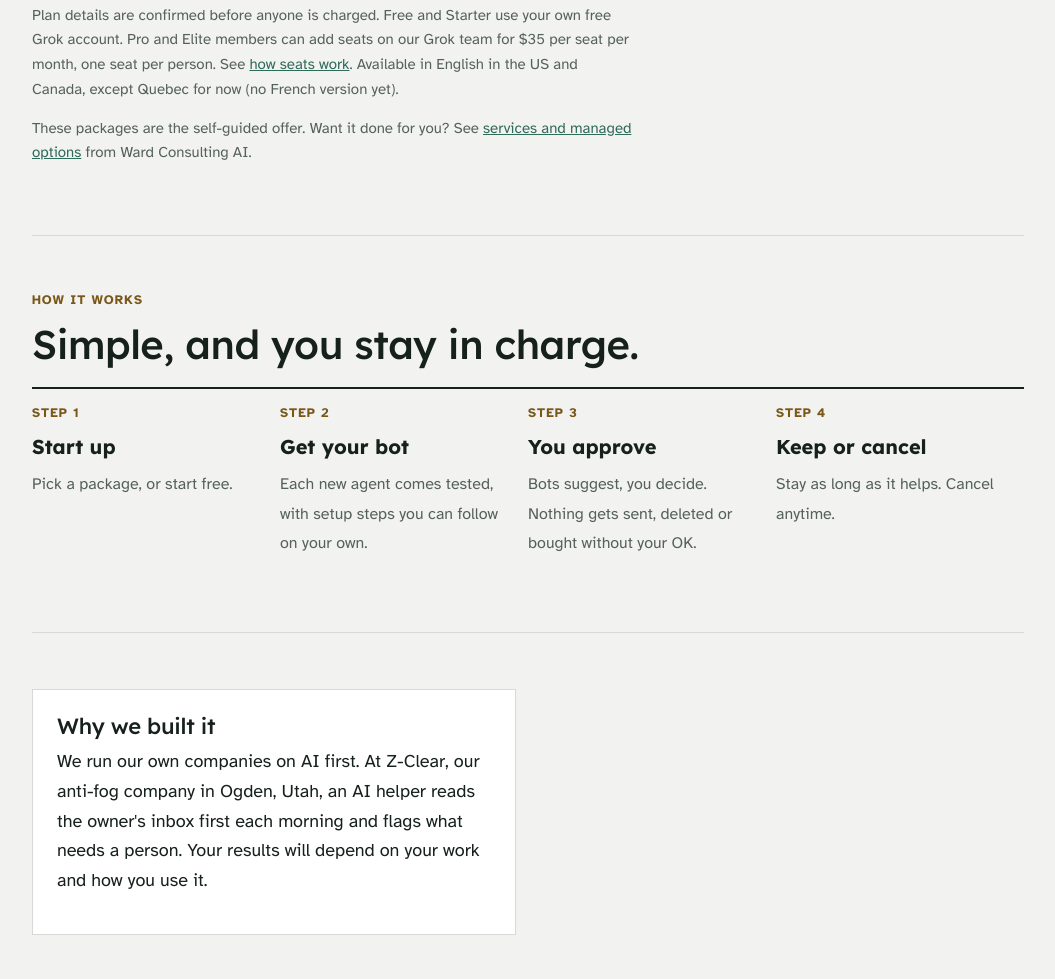
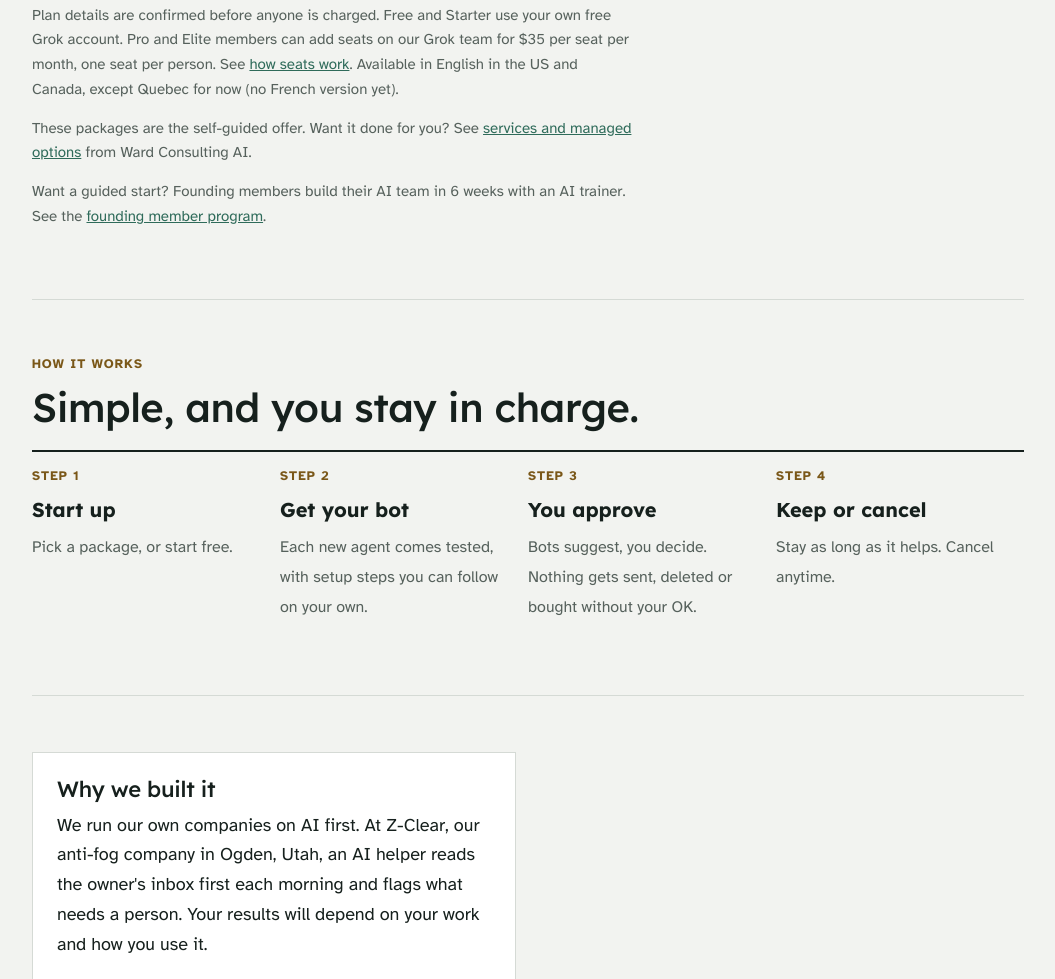
Before and after one commit to Zclear2327/grow-with-ai, a plain HTML site: page packages/index.html in a window 1280 px wide. Shown: the part 2437-3416 px from the top of the page, without its empty margins (112-1167 px from the left). Drawn offline with Linux system fonts and the light colour scheme.

Commit message:
Packages: link the founding member program (Grok 103 W2, Chris 2026-11-25) (#75)
Claude-Session: https://claude.ai/code/session_011EZFY8t5SkqC7gu7B9dyMW

Co-authored-by: ward-grow-agent <noreply@anthropic.com>

```diff
--- a/packages/index.html
+++ b/packages/index.html
@@ -101,6 +101,7 @@
     </div>
     <p class="note"><span class="wl-only">Plan details are confirmed before anyone is charged. </span>Free and Starter use your own free Grok account. Pro and Elite members can add seats on our Grok team for $35 per seat per month, one seat per person. See <a href="../terms/#team-seat">how seats work</a>. Available in English in the US and Canada, except Quebec for now (no French version yet).</p>
     <p class="note">These packages are the self-guided offer. Want it done for you? See <a href="../managed/">services and managed options</a> from Ward Consulting AI.</p>
+    <p class="note">Want a guided start? Founding members build their AI team in 6 weeks with an AI trainer. See the <a href="../founding/">founding member program</a>.</p>
   </section>
 
 
```
